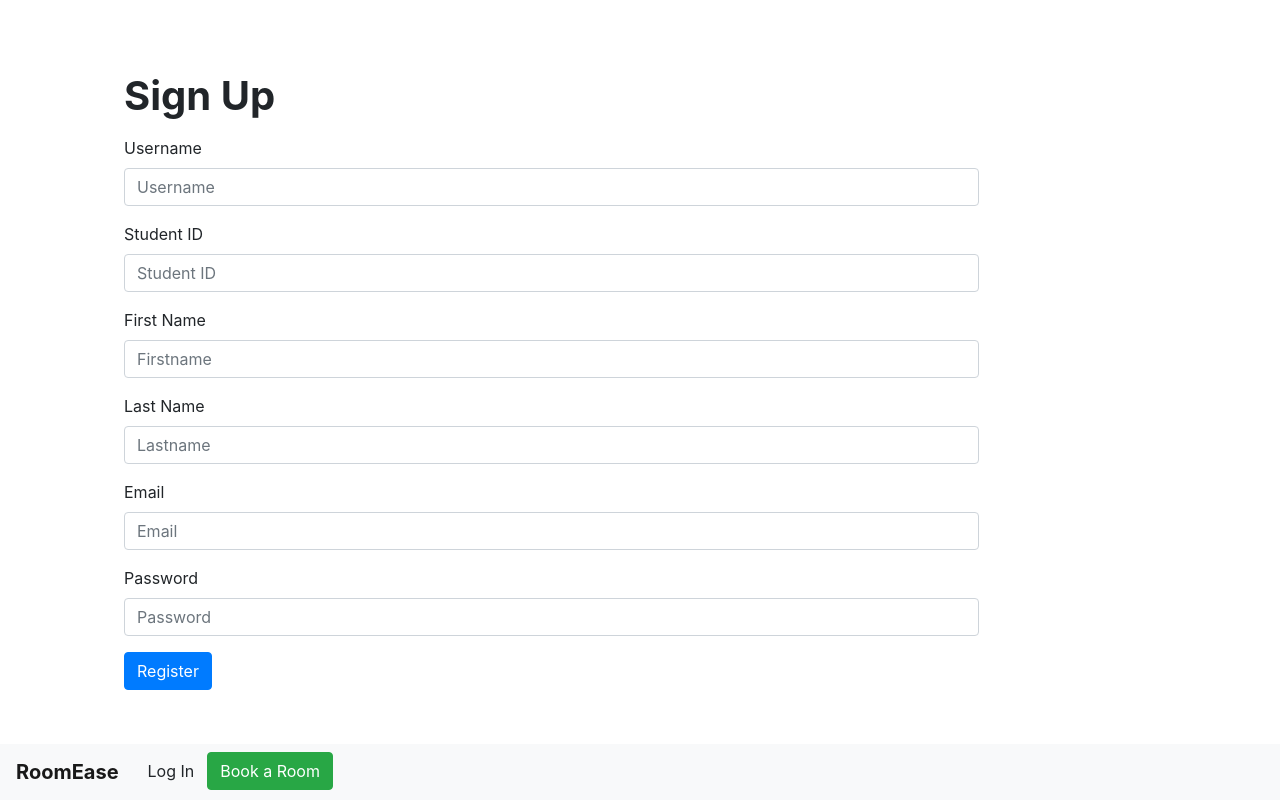
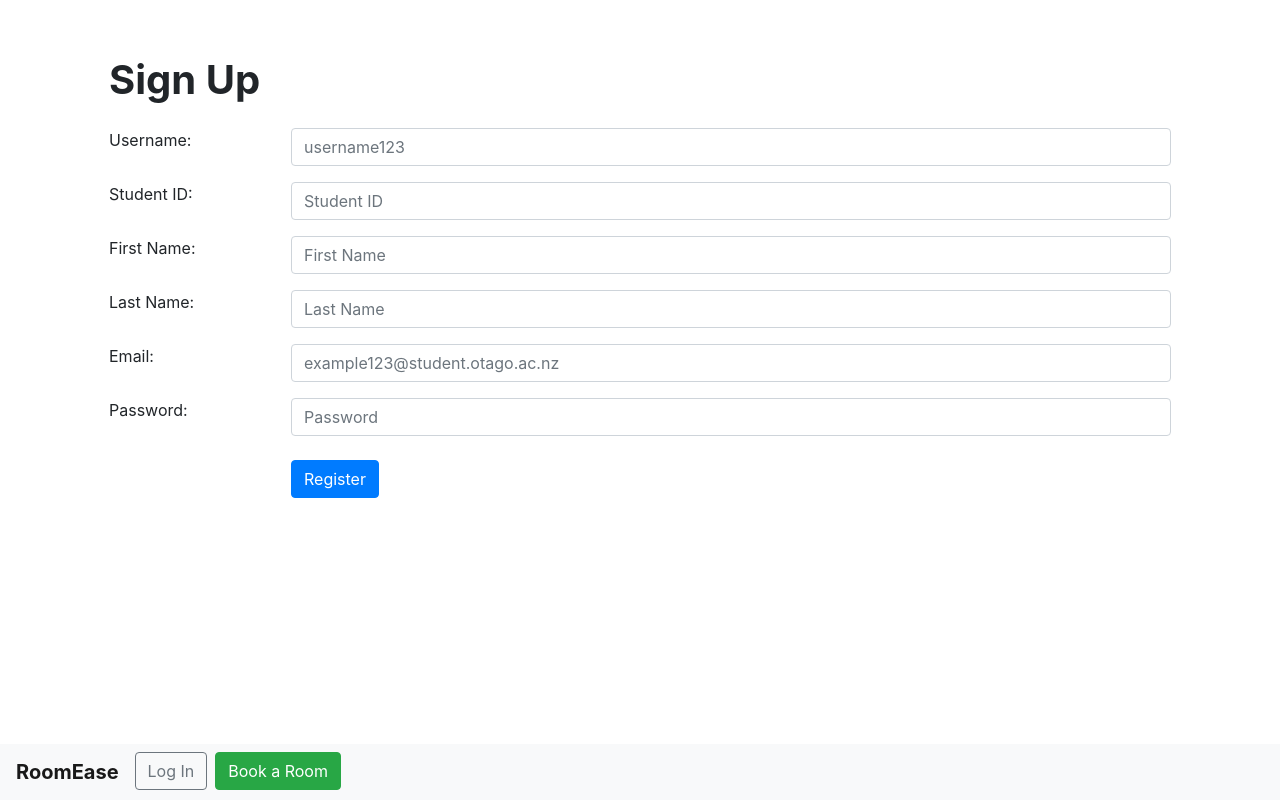
Before and after one commit to bradwindy/OneRoom, a React (Create React App) app in the folder app/: page /register in a window 1280 px wide. Built offline with nearby package versions, Linux system fonts and the light colour scheme.

Commit message:
Made comments and layout adjustments.

```diff
--- a/app/src/App.js
+++ b/app/src/App.js
@@ -12,6 +12,8 @@ import { BrowserRouter, Router, Route } from 'react-router-dom';
 class App extends Component {
   render() {
     return (
+        // this is the browser router, and it displays a different react component depending on where the user
+        // is within the web page.
         <BrowserRouter>
             <Root>
                 <Route exact path={"/"} component={Home}/>
--- a/app/src/components/Home.jsx
+++ b/app/src/components/Home.jsx
@@ -3,8 +3,9 @@ import React, { Component } from 'react';
 class Home extends Component {
     render() {
         return (
+            // "Home" component, a scrollable list of cards with booking info and buttons. Just example info for now
             <div className="container pt-4 p-2">
-                <h3 className="pl-4 pb-4 pt-2"><b>My Bookings:</b></h3>
+                <h2 className="pl-3 pb-3 pt-2"><b>My Bookings:</b></h2>
                 <div className="card-columns m-2">
                     <div className="card">
                         <div className="card-block m-4">
--- a/app/src/components/Login.jsx
+++ b/app/src/components/Login.jsx
@@ -40,7 +40,8 @@ class Login extends Component {
 
     render() {
         return (
-            <div className="container pt-4">
+            // log in page
+            <div className="container p-4">
 
                 <form className="form-vertical m-4" onSubmit={this.handleSubmit}>
                     <div className="form-group">
@@ -48,33 +49,37 @@ class Login extends Component {
                             <h1 className="pt-4"><b>Log In</b></h1>
                         </div>
                     </div>
-                    <div className="form-group">
-                        <label htmlFor="inputEmail3" className="col-sm-2 control-label">Email</label>
+                    <div className="form-group row">
+                        <label htmlFor="inputEmail3" className="col-sm-2 col-form-label">Email</label>
                         <div className="col-sm-10">
-                            <input type="email" className="form-control" id="inputEmail3" placeholder="Email" name="email" onChange={this.handleChange} />
+                            <input type="email" className="form-control" id="inputEmail3" placeholder="example123@student.otago.ac.nz" name="email" onChange={this.handleChange} />
                         </div>
                     </div>
-                    <div className="form-group">
-                        <label htmlFor="inputPassword3" className="col-sm-2 control-label">Password</label>
+
+                    <div className="form-group row">
+                        <label htmlFor="inputPassword3" className="col-sm-2 col-form-label">Password</label>
                         <div className="col-sm-10">
                             <input type="password" className="form-control" id="inputPassword3" placeholder="Password" name="password" onChange={this.handleChange} />
                         </div>
                     </div>
-                    <div className="form-group">
-                        <div className="col-sm-offset-2 col-sm-10">
+
+                    <div className="form-group row">
+                        <div className="col-sm-2">
+                        </div>
+                        <div className="col-sm-10 pl-3 mb-0">
                             <div className="checkbox">
-                                <label>
+                                <label className="mb-0">
                                     <input type="checkbox" /> Remember me
                                 </label>
                             </div>
                         </div>
                     </div>
-                    <div className="form-group">
-                        <div className="col-sm-offset-2 col-sm-5">
-                            <button type="submit" className="btn btn-primary">Sign in</button>
+                    <div className="form-group row">
+                        <div className="col-sm-2">
                         </div>
-                        <div className="col-sm-offset-2 col-sm-5">
-                            <a className="btn btn-default" href="/register" role="button">Register</a>
+                        <div className="col-sm-10">
+                            <button type="submit" className="btn btn-primary">Log in</button>
+                            <a className="btn btn-outline-secondary ml-2" href="/register" role="button">Register</a>
                         </div>
                     </div>
                 </form>
--- a/app/src/components/Nav.jsx
+++ b/app/src/components/Nav.jsx
@@ -3,15 +3,19 @@ import React, {Component} from 'react';
 class Nav extends Component {
     render() {
         return (
+            // nave bar component, will update later on to dynamically render its elements depending on if the user is
+            // logged in or not.
             <header className="navbar fixed-bottom navbar-expand navbar-light bg-light flex-column flex-md-row bd-navbar">
                 <div className="navbar-nav-scroll">
                     <ul className="navbar-nav bd-navbar-nav">
                         <li className="nav-item">
                             <a className="navbar-brand" href="/"><b>RoomEase</b></a>
                         </li>
+
                         <li className="nav-item">
-                            <a className="btn btn-default" href="/login" role="button">Log In</a>
+                            <a className="btn btn-outline-secondary mr-2" href="/login" role="button">Log In</a>
                         </li>
+
                         <li className="nav-item">
                             <a className="btn btn-success" href="/book" role="button">Book a Room</a>
                         </li>
--- a/app/src/components/Register.jsx
+++ b/app/src/components/Register.jsx
@@ -56,50 +56,52 @@ class Register extends Component {
         return (
             <div className="container pt-4">
                 <form className="form-vertical m-4" onSubmit={this.handleSubmit}>
-                    <div className="form-group">
+                    <div className="form-group row">
                         <div className="col-sm-10">
-                            <h1 className="pt-4"><b>Sign Up</b></h1>
+                            <h1 className="pt-2"><b>Sign Up</b></h1>
                         </div>
                     </div>
-                    <div className="form-group">
-                        <label htmlFor="inputUsername3" className="col-sm-2 control-label">Username</label>
+                    <div className="form-group row">
+                        <label htmlFor="inputUsername3" className="col-sm-2 control-label">Username:</label>
                         <div className="col-sm-10">
-                            <input type="text" className="form-control" id="inputUsername3" placeholder="Username" name="username" onChange={this.handleChange} />
+                            <input type="text" className="form-control" id="inputUsername3" placeholder="username123" name="username" onChange={this.handleChange} />
                         </div>
                     </div>
-                    <div className="form-group">
-                        <label htmlFor="inputId3" className="col-sm-2 control-label">Student ID</label>
+                    <div className="form-group row">
+                        <label htmlFor="inputId3" className="col-sm-2 control-label">Student ID:</label>
                         <div className="col-sm-10">
                             <input type="number" className="form-control" id="inputId3" placeholder="Student ID" name="studentid" onChange={this.handleChange} />
                         </div>
                     </div>
-                    <div className="form-group">
-                        <label htmlFor="inputFirstname3" className="col-sm-2 control-label">First Name</label>
+                    <div className="form-group row">
+                        <label htmlFor="inputFirstname3" className="col-sm-2 control-label">First Name:</label>
                         <div className="col-sm-10">
-                            <input type="text" className="form-control" id="inputFirstname3" placeholder="Firstname" name="firstname" onChange={this.handleChange} />
+                            <input type="text" className="form-control" id="inputFirstname3" placeholder="First Name" name="firstname" onChange={this.handleChange} />
                         </div>
                     </div>
-                    <div className="form-group">
-                        <label htmlFor="inputLastname3" className="col-sm-2 control-label">Last Name</label>
+                    <div className="form-group row">
+                        <label htmlFor="inputLastname3" className="col-sm-2 control-label">Last Name:</label>
                         <div className="col-sm-10">
-                            <input type="text" className="form-control" id="inputLastname3" placeholder="Lastname" name="lastname" onChange={this.handleChange} />
+                            <input type="text" className="form-control" id="inputLastname3" placeholder="Last Name" name="lastname" onChange={this.handleChange} />
                         </div>
                     </div>
-                    <div className="form-group">
-                        <label htmlFor="inputEmail3" className="col-sm-2 control-label">Email</label>
+                    <div className="form-group row">
+                        <label htmlFor="inputEmail3" className="col-sm-2 control-label">Email:</label>
                         <div className="col-sm-10">
-                            <input type="email" className="form-control" id="inputEmail3" placeholder="Email" name="email" onChange={this.handleChange} />
+                            <input type="email" className="form-control" id="inputEmail3" placeholder="example123@student.otago.ac.nz" name="email" onChange={this.handleChange} />
                         </div>
                     </div>
-                    <div className="form-group">
-                        <label htmlFor="inputPassword3" className="col-sm-2 control-label">Password</label>
+                    <div className="form-group row">
+                        <label htmlFor="inputPassword3" className="col-sm-2 control-label">Password:</label>
                         <div className="col-sm-10">
                             <input type="password" className="form-control" id="inputPassword3" placeholder="Password" name="password" onChange={this.handleChange} />
                         </div>
                     </div>
-                    <div className="form-group">
-                        <div className="col-sm-offset-2 col-sm-5">
-                            <button type="submit" className="btn btn-primary">Register</button>
+                    <div className="form-group row">
+                        <div className="col-sm-2">
+                        </div>
+                        <div className="col-sm-offset-2 col-sm-10">
+                            <button type="submit" className="btn btn-primary mt-2">Register</button>
                         </div>
                     </div>
                 </form>
--- a/app/src/components/Root.jsx
+++ b/app/src/components/Root.jsx
@@ -4,6 +4,7 @@ import Nav from "./Nav"
 class Root extends Component {
     render() {
         return (
+            // this is the root component and will always be rendered. Contains the nav element.
             <div>
                 <div className="row no-gutters">
                     <div className="col no-gutters">
@@ -11,6 +12,9 @@ class Root extends Component {
                     </div>
                 </div>
 
+                {/* this.props.children is the element that is rendered inside the root element in app.js
+                this element depends on the page route. So if you were visiting /login , the login element will be
+                passed here and then displayed*/}
                 <div className="row no-gutters">
                     <div className="col no-gutters">
                         {this.props.children}
```
